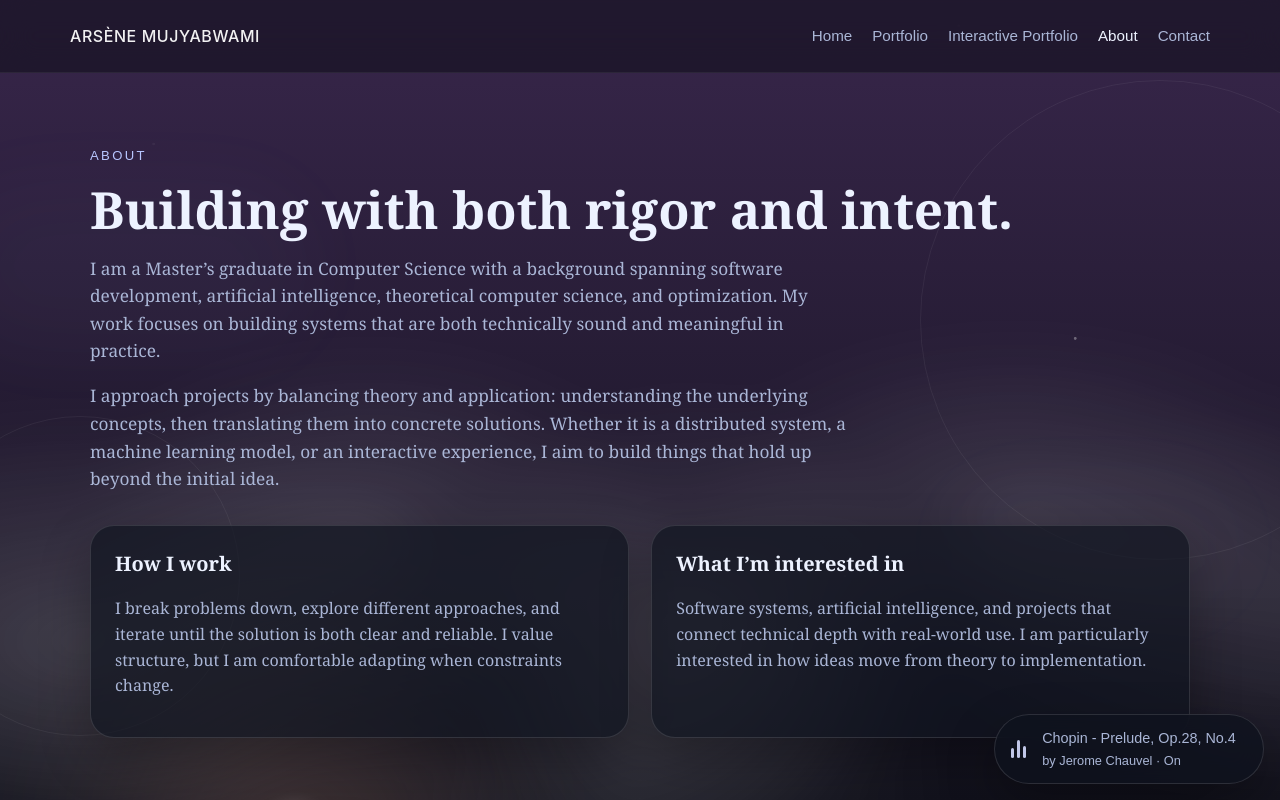
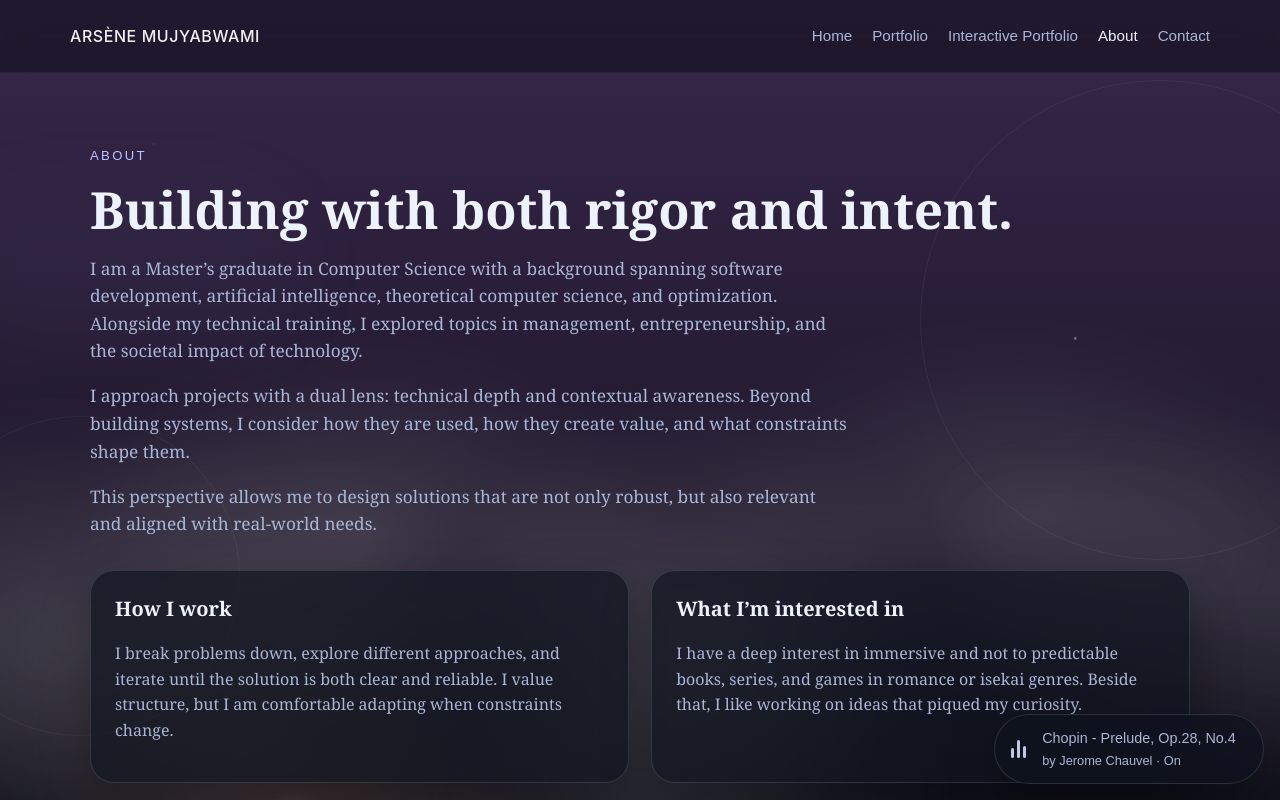
Before and after one commit to Oz-NoXIII/arsene-portfolio, a React (Vite) app: page /about in a window 1280 px wide. Shown: the top 800 px of the page. Built offline with nearby package versions, Linux system fonts and the light colour scheme; a web font is replaced by a local one.

Commit message:
Home, about and contact
Simplification of the interface, text corr

```diff
--- a/src/data/siteContent.js
+++ b/src/data/siteContent.js
@@ -11,13 +11,18 @@ export const siteContent = {
         },
         {
             label: "Interactive Portfolio",
-            description: "Metanoia",
+            description: "Metanoia (in development)",
             to: "/interactive-portfolio"
         },
         {
             label: "About",
             description: "Profile, interests, and direction",
             to: "/about"
+        },
+        {
+            label: "Contact",
+            description: "Email and social media",
+            to: "/contact"
         }
     ]
 };
--- a/src/pages/About.jsx
+++ b/src/pages/About.jsx
@@ -5,17 +5,20 @@ function About() {
             <h1 className="page-title">Building with both rigor and intent.</h1>
 
             <p className="page-text">
-                I am a Master’s graduate in Computer Science with a background spanning
-                software development, artificial intelligence, theoretical computer science,
-                and optimization. My work focuses on building systems that are both technically
-                sound and meaningful in practice.
+                I am a Master’s graduate in Computer Science with a background spanning software development,
+                artificial intelligence, theoretical computer science, and optimization. Alongside my technical
+                training, I explored topics in management, entrepreneurship, and the societal impact of technology.
             </p>
 
             <p className="page-text">
-                I approach projects by balancing theory and application: understanding the
-                underlying concepts, then translating them into concrete solutions. Whether it
-                is a distributed system, a machine learning model, or an interactive experience,
-                I aim to build things that hold up beyond the initial idea.
+                I approach projects with a dual lens: technical depth and contextual awareness.
+                Beyond building systems, I consider how they are used, how they create value,
+                and what constraints shape them.
+            </p>
+
+            <p className="page-text">
+                This perspective allows me to design solutions that are not only robust,
+                but also relevant and aligned with real-world needs.
             </p>
 
             <div className="about-columns">
@@ -31,9 +34,7 @@ function About() {
                 <div className="card about-card">
                     <h3>What I’m interested in</h3>
                     <p>
-                        Software systems, artificial intelligence, and projects that connect
-                        technical depth with real-world use. I am particularly interested in
-                        how ideas move from theory to implementation.
+                        I have a deep interest in immersive and not to predictable books, series, and games in romance or isekai genres. Beside that, I like working on ideas that piqued my curiosity.
                     </p>
                 </div>
             </div>
--- a/src/pages/Home.jsx
+++ b/src/pages/Home.jsx
@@ -21,24 +21,6 @@ function Home() {
                     <p className="hero-text">
                         Master’s graduate in Computer Science, interested in building software and AI systems that go from theory to real-world use.
                     </p>
-
-                    <div className="hero-actions">
-                        <button
-                            type="button"
-                            className="button button-primary"
-                            onClick={() => delayedNavigate("/portfolio")}
-                        >
-                            View portfolio
-                        </button>
-
-                        <button
-                            type="button"
-                            className="button button-secondary"
-                            onClick={() => delayedNavigate("/about")}
-                        >
-                            About me
-                        </button>
-                    </div>
                 </div>
 
                 <div className="hero-visual" aria-hidden="true">
@@ -62,20 +44,6 @@ function Home() {
                     ))}
                 </div>
             </section>
-
-            <section className="container section">
-                <SectionIntro
-                    eyebrow="Portfolio"
-                    title="Selected works"
-                    description="A selection of my projects."
-                />
-
-                <div className="cards-grid">
-                    {projects.map((project) => (
-                        <ProjectCard key={project.slug} project={project} />
-                    ))}
-                </div>
-            </section>
         </>
     );
 }
--- a/src/styles/pages.css
+++ b/src/styles/pages.css
@@ -109,7 +109,14 @@
 
 .contact-card {
     padding: 1.4rem 1.5rem;
-    line-height: 1.6;
+    line-height: 1;
+    width: fit-content;
+    margin: 6rem auto 0;
+    font-size: 1.5rem;
+}
+
+.contact-card p {
+    margin-bottom: 0.7rem;
 }
 
 .contact-card a {
@@ -124,22 +131,6 @@
     opacity: 0.9;
 }
 
-.contact-card {
-    padding: 1.4rem 1.5rem;
-    line-height: 1.6;
-}
-
-.contact-card a {
-    color: var(--text);
-    text-decoration: none;
-    border-bottom: 1px solid rgba(255, 255, 255, 0.2);
-    transition: border-color 0.2s ease, opacity 0.2s ease;
-}
-
-.contact-card a:hover {
-    border-color: rgba(255, 255, 255, 0.6);
-    opacity: 0.9;
-}
 
 .about-page {
     max-width: 1100px;
@@ -166,7 +157,7 @@
 
 .quick-links-grid {
     display: grid;
-    grid-template-columns: repeat(3, minmax(0, 1fr));
+    grid-template-columns: repeat(4, minmax(0, 1fr));
     gap: 1rem;
 }
 
@@ -236,31 +227,6 @@
     justify-content: center;
 }
 
-.contact-page {
-    max-width: 900px;
-}
-
-.contact-card {
-    padding: 1.4rem 1.5rem;
-    line-height: 1.6;
-}
-
-.contact-card p {
-    margin-bottom: 0.7rem;
-}
-
-.contact-card a {
-    color: var(--text);
-    text-decoration: none;
-    border-bottom: 1px solid rgba(255, 255, 255, 0.2);
-    transition: border-color 0.2s ease, opacity 0.2s ease;
-}
-
-.contact-card a:hover {
-    border-color: rgba(255, 255, 255, 0.6);
-    opacity: 0.9;
-}
-
 .project-skills-detail {
     display: flex;
     flex-wrap: wrap;
```
